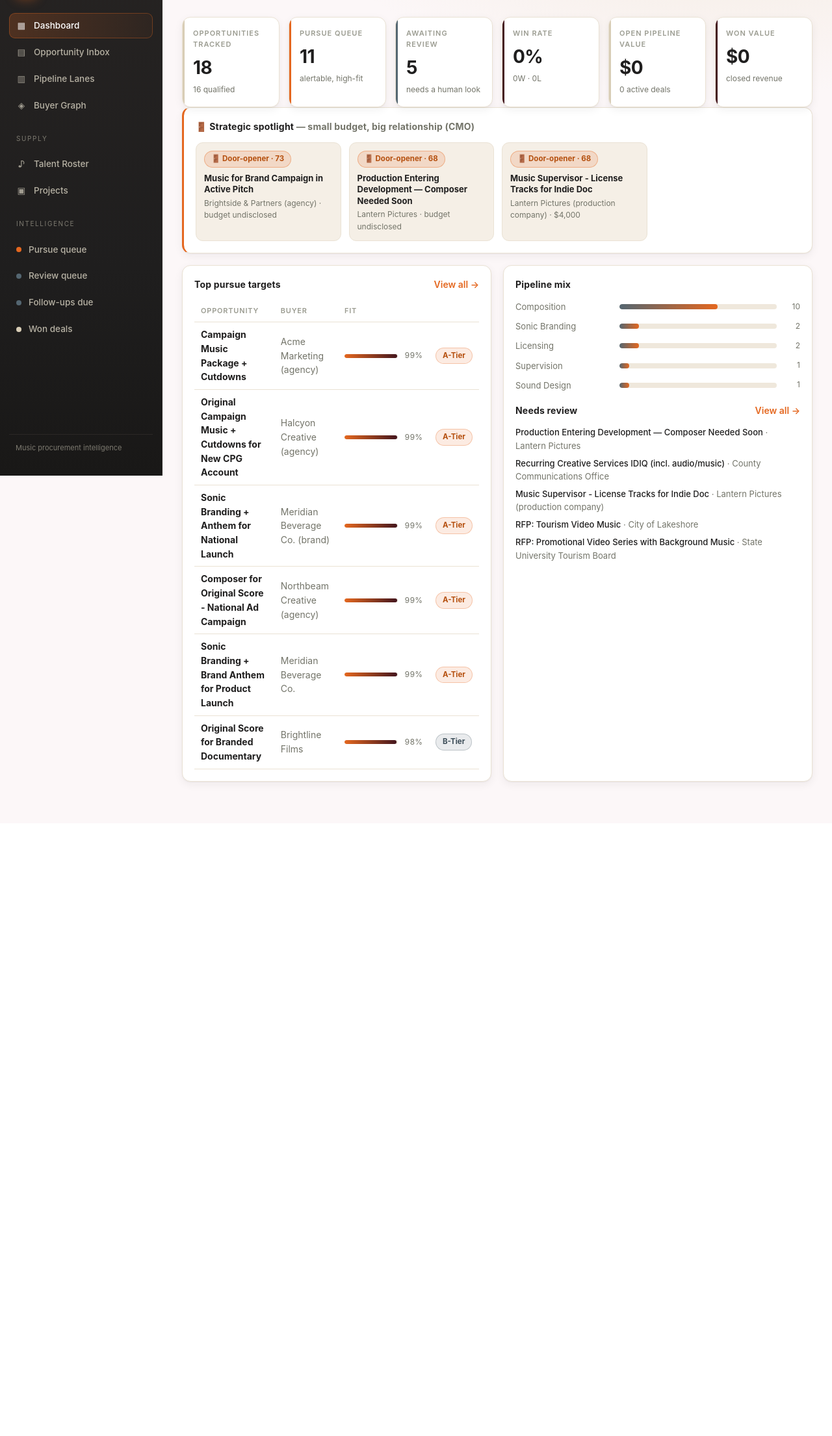
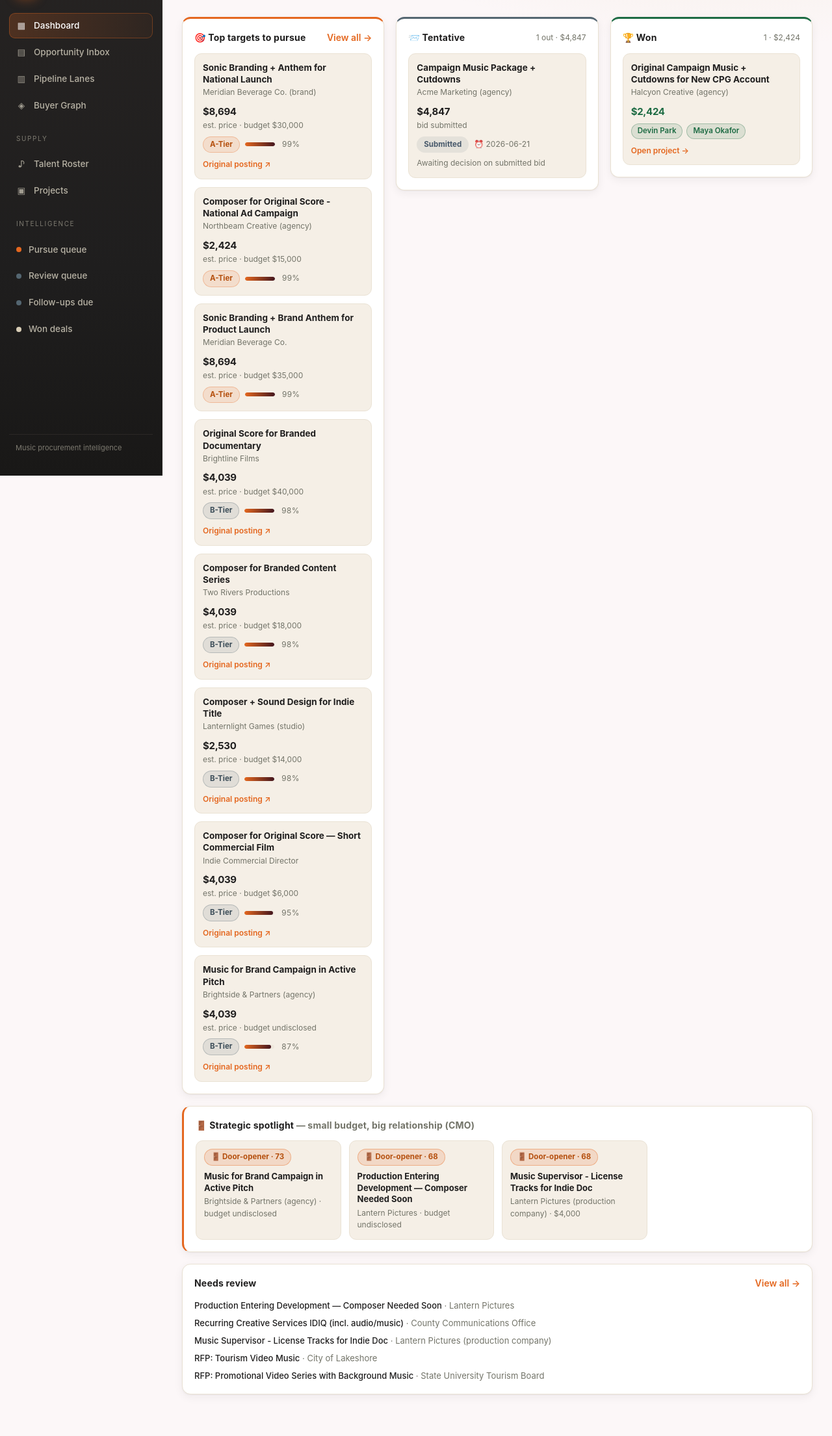
Before and after one commit to jshippjr-cell/jshippjr, a FastAPI app: page / in a window 1280 px wide. Shown: the part 68-2278 px from the top of the page at 65% size. Before the commit the page ends 1278 px from the top, so only its background shows below. Run offline with FastAPI, Linux system fonts and the light colour scheme; data comes from the database, SQL or seed files in the repository.

Commit message:
Cycle 10: Executive Summary → pipeline view (targets · tentative · won)
Reorganize the dashboard around Jon's pipeline instead of a row of stat
cells. From the demand-side info-hierarchy interview, the Exec Summary now
reads as three columns:

- 🎯 Top targets to pursue — qualified, not-yet-bid opps ranked tier→fit,
  each with a suggested price, budget, and Original-posting/Contact links
- 📨 Tentative — Submitted bids out for decision (value + due)
- 🏆 Won — closed deals showing the assigned talent/crew from the linked
  project, with a jump to the project

Removed the six KPI cells and the pipeline-mix chart (low signal). Added
db.pursue_targets/tentative_bids/won_deals; dashboard computes per-row
suggested price via the standard engines; seed_demo_pipeline idempotently
stages one bid and one win (with assigned crew) so the columns show live
data. Kept Strategic spotlight, Follow-ups due, and Needs review.

Tests: 130 pass (2 new dashboard assertions).

```diff
--- a/src/chordential_oia/web/app.py
+++ b/src/chordential_oia/web/app.py
@@ -84,6 +84,7 @@ async def lifespan(app: FastAPI):
     if count == 0:
         seed.seed(conn)
     seed.seed_talent(conn)
+    seed.seed_demo_pipeline(conn)
     conn.close()
     yield
 
@@ -102,19 +103,38 @@ def render(request: Request, name: str, **kw):
 # --------------------------------------------------------------------------- #
 # Executive summary
 # --------------------------------------------------------------------------- #
+def _suggested_price(opp) -> float:
+    """Suggested price for one opportunity, via the same engines as the estimate
+    page (qualify → discipline/team → estimate). Deterministic and LLM-free."""
+    qual, _ = evaluate(opp)
+    team = qual.team_shape or qual.discipline.team_shape
+    return build_estimate(opp, team, qual.discipline).suggested_price
+
+
 @app.get("/", response_class=HTMLResponse)
 def dashboard(request: Request):
     conn = db.connect()
     try:
-        metrics = db.exec_metrics(conn)
-        top = db.list_opportunities(conn, action="Pursue", order_by="alignment")[:6]
+        # Pipeline column 1 — top targets to pursue, each with a suggested price
+        # (the estimator is deterministic and cheap, so per-row is fine here).
+        pursue = [
+            {"r": r, "price": _suggested_price(db.opportunity_from_row(r))}
+            for r in db.pursue_targets(conn)
+        ]
+        tentative = db.tentative_bids(conn)   # column 2 — bids out for decision
+        won = db.won_deals(conn)              # column 3 — closed wins + crew
         review = db.list_opportunities(conn, action="Review", order_by="alignment")[:5]
         spotlight = db.strategic_spotlight(conn)
         followups = db.followups_due(conn)
+        totals = {
+            "tentative_value": sum((r["outcome_value"] or 0) for r in tentative),
+            "won_value": sum((r["outcome_value"] or 0) for r in won),
+        }
     finally:
         conn.close()
     return render(
-        request, "dashboard.html", nav="dashboard", metrics=metrics, top=top,
+        request, "dashboard.html", nav="dashboard",
+        pursue=pursue, tentative=tentative, won=won, totals=totals,
         review=review, spotlight=spotlight, followups=followups,
     )
 
--- a/src/chordential_oia/web/static/style.css
+++ b/src/chordential_oia/web/static/style.css
@@ -259,6 +259,29 @@ a{color:inherit;text-decoration:none}
 .strat-form .check{display:flex;flex-direction:row;align-items:center;gap:8px;text-transform:none;letter-spacing:0;font-size:13px;color:var(--text)}
 .strat-form .check input{width:auto;accent-color:var(--orange)}
 
+/* executive pipeline columns (Top targets → Tentative → Won) */
+.pipeline-grid{display:grid;grid-template-columns:repeat(3,1fr);gap:18px;margin-bottom:18px;align-items:start}
+@media(max-width:1000px){.pipeline-grid{grid-template-columns:1fr}}
+.pipe{border-top:3px solid var(--border)}
+.pipe-pursue{border-top-color:var(--orange)}
+.pipe-tentative{border-top-color:var(--slate)}
+.pipe-won{border-top-color:#1d6b43}
+.deal-list{display:flex;flex-direction:column;gap:12px;margin-top:8px}
+.deal{padding:12px;border:1px solid var(--border);border-radius:11px;background:var(--panel)}
+.deal-need{display:block;font-weight:650;font-size:13.5px;line-height:1.35;color:var(--ink)}
+.deal-need:hover{color:var(--accent)}
+.deal-sub{color:var(--muted);font-size:12px;margin-top:2px}
+.deal-money{margin:8px 0 7px;display:flex;flex-direction:column;gap:1px}
+.money-lead{font-weight:740;font-size:15px;color:var(--ink);letter-spacing:-.3px}
+.money-won{color:#1d6b43}
+.deal-foot{display:flex;align-items:center;gap:8px;flex-wrap:wrap}
+.deal-next{margin-top:7px}
+.deal-links{display:flex;gap:14px;margin-top:9px;flex-wrap:wrap}
+.dl{font-size:12px;font-weight:600;color:var(--accent)}
+.dl:hover{text-decoration:underline}
+.deal-crew{display:flex;flex-wrap:wrap;gap:6px;margin-top:5px}
+.crew-chip{background:rgba(34,110,70,.12);color:#1d6b43;border:1px solid rgba(34,110,70,.3);border-radius:999px;padding:2px 9px;font-size:11.5px;font-weight:600}
+
 /* spotlight */
 .spotlight{margin-bottom:18px;border-left:3px solid var(--orange)}
 .spotlight-grid{display:grid;grid-template-columns:repeat(auto-fill,minmax(220px,1fr));gap:12px}
--- a/src/chordential_oia/web/templates/dashboard.html
+++ b/src/chordential_oia/web/templates/dashboard.html
@@ -1,40 +1,96 @@
 {% extends "base.html" %}
-{% from "_macros.html" import action_pill, tier_pill, status_pill, strat_pill, align_bar %}
+{% from "_macros.html" import tier_pill, status_pill, strat_pill, align_bar %}
 {% block title %}Executive Summary{% endblock %}
 {% block heading %}Executive Summary{% endblock %}
 {% block content %}
 
-<div class="kpi-grid">
-  <div class="kpi">
-    <div class="kpi-label">Opportunities tracked</div>
-    <div class="kpi-value">{{ metrics.total }}</div>
-    <div class="kpi-sub">{{ metrics.qualified }} qualified</div>
+<div class="pipeline-grid">
+
+  {# ── Column 1 — top targets to pursue ─────────────────────────────────── #}
+  <section class="card pipe pipe-pursue">
+    <div class="card-head">
+      <h2>🎯 Top targets to pursue</h2>
+      <a class="link" href="/inbox?action=Pursue">View all →</a>
     </div>
-  <div class="kpi accent-pursue">
-    <div class="kpi-label">Pursue queue</div>
-    <div class="kpi-value">{{ metrics.pursue }}</div>
-    <div class="kpi-sub">alertable, high-fit</div>
+    <div class="deal-list">
+      {% for item in pursue %}{% set r = item.r %}
+      <div class="deal">
+        <a class="deal-need" href="/opportunity/{{ r['id'] }}">{{ r['need'] }}</a>
+        <div class="deal-sub">{{ r['client'] }}</div>
+        <div class="deal-money">
+          <span class="money-lead">{{ item.price|money }}</span>
+          <span class="muted small">est. price · budget {{ (r['budget_max'] or r['budget_min'])|money if (r['budget_max'] or r['budget_min']) else 'undisclosed' }}</span>
         </div>
-  <div class="kpi accent-review">
-    <div class="kpi-label">Awaiting review</div>
-    <div class="kpi-value">{{ metrics.review }}</div>
-    <div class="kpi-sub">needs a human look</div>
+        <div class="deal-foot">{{ tier_pill(r['tier']) }}{{ align_bar(r['alignment']) }}</div>
+        {% if r['url'] or r['contact_email'] %}
+        <div class="deal-links">
+          {% if r['url'] %}<a class="dl" href="{{ r['url'] }}" target="_blank" rel="noopener">Original posting ↗</a>{% endif %}
+          {% if r['contact_email'] %}<a class="dl" href="mailto:{{ r['contact_email'] }}">Contact ✉</a>{% endif %}
         </div>
-  <div class="kpi accent-won">
-    <div class="kpi-label">Win rate</div>
-    <div class="kpi-value">{{ metrics.win_rate|pct }}</div>
-    <div class="kpi-sub">{{ metrics.won }}W · {{ metrics.lost }}L</div>
+        {% endif %}
       </div>
-  <div class="kpi">
-    <div class="kpi-label">Open pipeline value</div>
-    <div class="kpi-value">{{ metrics.pipeline_value|money }}</div>
-    <div class="kpi-sub">{{ metrics.pursuing }} active deals</div>
+      {% else %}
+      <p class="muted">No active targets — the pursue queue is clear.</p>
+      {% endfor %}
     </div>
-  <div class="kpi accent-won">
-    <div class="kpi-label">Won value</div>
-    <div class="kpi-value">{{ metrics.won_value|money }}</div>
-    <div class="kpi-sub">closed revenue</div>
+  </section>
+
+  {# ── Column 2 — tentative (bids out for decision) ─────────────────────── #}
+  <section class="card pipe pipe-tentative">
+    <div class="card-head">
+      <h2>📨 Tentative</h2>
+      <span class="muted small">{{ tentative|length }} out · {{ totals.tentative_value|money }}</span>
     </div>
+    <div class="deal-list">
+      {% for r in tentative %}
+      <div class="deal">
+        <a class="deal-need" href="/opportunity/{{ r['id'] }}/outreach">{{ r['need'] }}</a>
+        <div class="deal-sub">{{ r['client'] }}</div>
+        <div class="deal-money">
+          <span class="money-lead">{{ r['outcome_value']|money if r['outcome_value'] else '—' }}</span>
+          <span class="muted small">bid submitted</span>
+        </div>
+        <div class="deal-foot">
+          {{ status_pill(r['status']) }}
+          {% if r['next_action_due'] %}<span class="muted small">⏰ {{ r['next_action_due'] }}</span>{% endif %}
+        </div>
+        {% if r['next_action'] %}<div class="deal-next muted small">{{ r['next_action'] }}</div>{% endif %}
+      </div>
+      {% else %}
+      <p class="muted">No bids out for decision yet.</p>
+      {% endfor %}
+    </div>
+  </section>
+
+  {# ── Column 3 — won (with assigned crew) ──────────────────────────────── #}
+  <section class="card pipe pipe-won">
+    <div class="card-head">
+      <h2>🏆 Won</h2>
+      <span class="muted small">{{ won|length }} · {{ totals.won_value|money }}</span>
+    </div>
+    <div class="deal-list">
+      {% for r in won %}
+      <div class="deal">
+        <a class="deal-need" href="/opportunity/{{ r['id'] }}">{{ r['need'] }}</a>
+        <div class="deal-sub">{{ r['client'] }}</div>
+        <div class="deal-money"><span class="money-lead money-won">{{ r['outcome_value']|money if r['outcome_value'] else '—' }}</span></div>
+        <div class="deal-crew">
+          {% if r['crew'] %}
+            {% for name in r['crew'].split(',') %}<span class="crew-chip">{{ name }}</span>{% endfor %}
+          {% elif r['project_id'] %}
+            <span class="muted small">No crew assigned — <a href="/project/{{ r['project_id'] }}">assign team →</a></span>
+          {% else %}
+            <span class="muted small">No project — <a href="/opportunity/{{ r['id'] }}">spin one up →</a></span>
+          {% endif %}
+        </div>
+        {% if r['project_id'] %}<div class="deal-links"><a class="dl" href="/project/{{ r['project_id'] }}">Open project →</a></div>{% endif %}
+      </div>
+      {% else %}
+      <p class="muted">No closed wins yet.</p>
+      {% endfor %}
+    </div>
+  </section>
+
 </div>
 
 {% if spotlight %}
@@ -72,46 +128,11 @@
 </section>
 {% endif %}
 
-<div class="cols-2">
 <section class="card">
   <div class="card-head">
-      <h2>Top pursue targets</h2>
-      <a class="link" href="/inbox?action=Pursue">View all →</a>
+    <h2>Needs review</h2>
+    <a class="link" href="/inbox?action=Review">View all →</a>
   </div>
-    <table class="table compact">
-      <thead><tr><th>Opportunity</th><th>Buyer</th><th>Fit</th><th></th></tr></thead>
-      <tbody>
-        {% for r in top %}
-        <tr>
-          <td><a class="strong" href="/opportunity/{{ r['id'] }}">{{ r['need'] }}</a></td>
-          <td class="muted">{{ r['client'] }}</td>
-          <td style="width:140px">{{ align_bar(r['alignment']) }}</td>
-          <td>{{ tier_pill(r['tier']) }}</td>
-        </tr>
-        {% else %}
-        <tr><td colspan="4" class="muted">No pursue targets yet.</td></tr>
-        {% endfor %}
-      </tbody>
-    </table>
-  </section>
-
-  <section class="card">
-    <div class="card-head">
-      <h2>Pipeline mix</h2>
-    </div>
-    <div class="mix">
-      {% for name, n in metrics.by_discipline %}
-      <div class="mix-row">
-        <span class="mix-label">{{ name.replace('_',' ')|title }}</span>
-        <div class="mix-bar"><div class="mix-fill" style="width: {{ (n / metrics.qualified * 100) if metrics.qualified else 0 }}%"></div></div>
-        <span class="mix-num">{{ n }}</span>
-      </div>
-      {% else %}
-      <p class="muted">No qualified opportunities yet.</p>
-      {% endfor %}
-    </div>
-    <div class="card-head" style="margin-top:18px"><h2>Needs review</h2>
-      <a class="link" href="/inbox?action=Review">View all →</a></div>
   <ul class="mini-list">
     {% for r in review %}
     <li><a href="/opportunity/{{ r['id'] }}">{{ r['need'] }}</a> <span class="muted">· {{ r['client'] }}</span></li>
@@ -120,6 +141,5 @@
     {% endfor %}
   </ul>
 </section>
-</div>
 
 {% endblock %}
```
Also changed, not shown: docs/build-loop-charter.md (+8 -0 lines), src/chordential_oia/web/db.py (+50 -0 lines), src/chordential_oia/web/seed.py (+58 -0 lines), tests/test_web.py (+11 -1 lines). Lines whose indentation alone changed are shown as unchanged.
